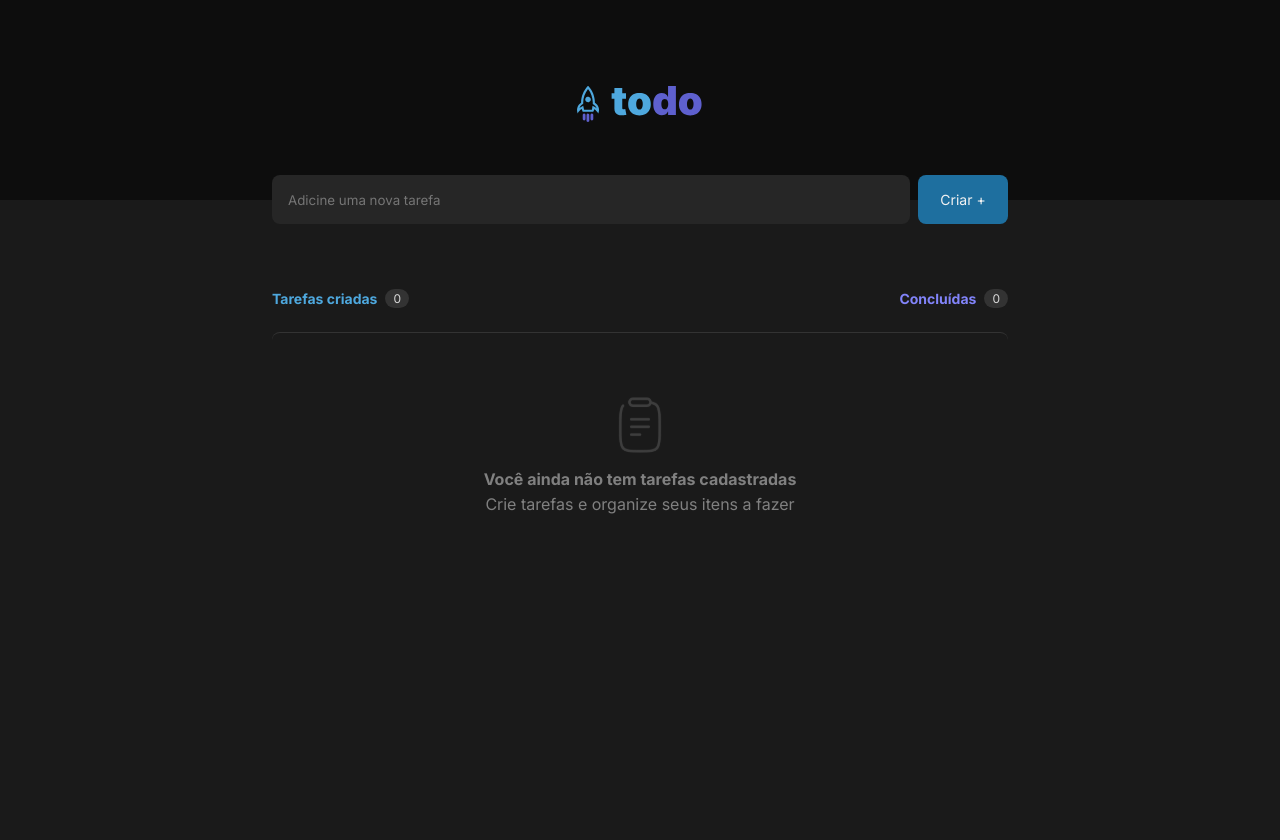
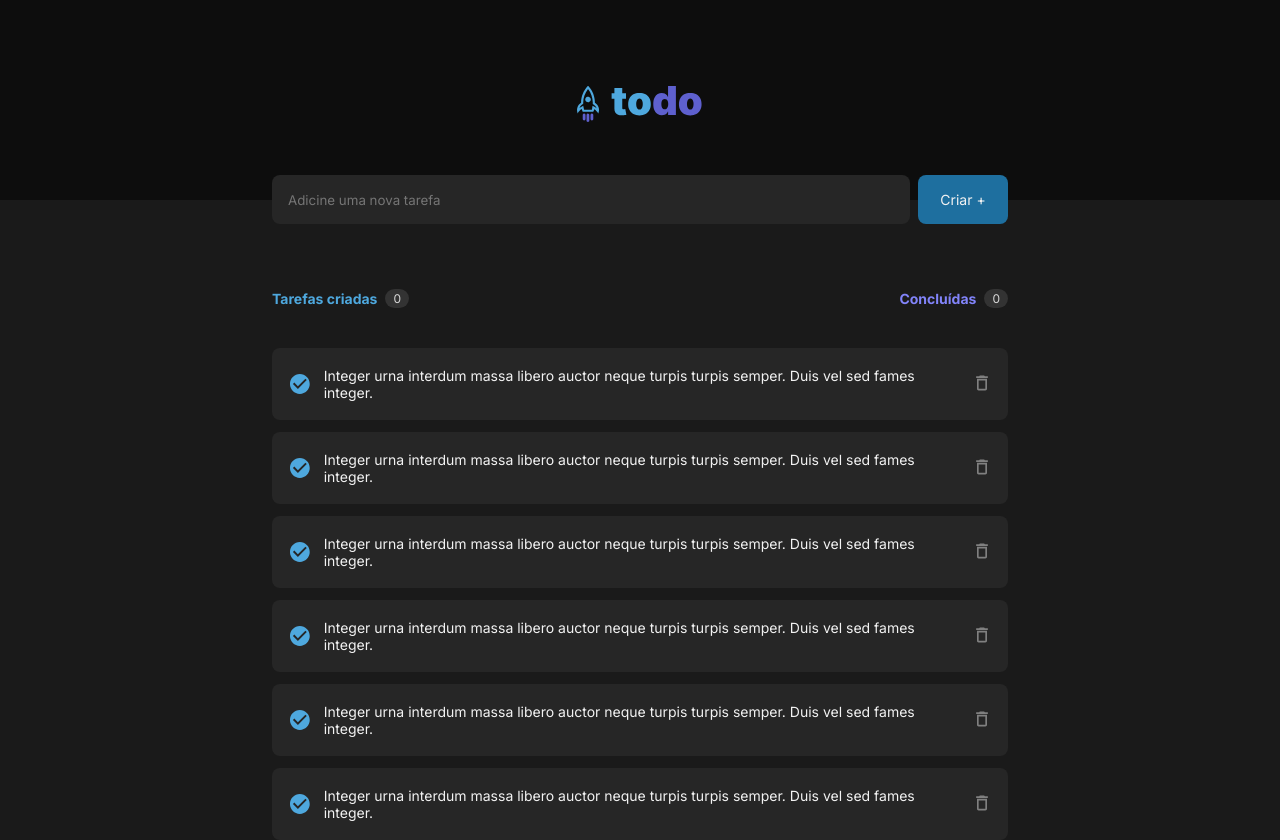
Before and after one commit to WilliamWJD/sis-todo, a React (Vite) app: page / in a window 1280 px wide. Before the commit the page ends 800 px from the top, so only its background shows below. Built offline with nearby package versions, Linux system fonts and the light colour scheme.

Commit message:
feat: listagem de tasks

```diff
--- a/package.json
+++ b/package.json
@@ -11,11 +11,13 @@
   "dependencies": {
     "react": "^18.2.0",
     "react-dom": "^18.2.0",
+    "react-icons": "^4.7.1",
     "styled-components": "^5.3.6"
   },
   "devDependencies": {
     "@types/react": "^18.0.26",
     "@types/react-dom": "^18.0.9",
+    "@types/react-icons": "^3.0.0",
     "@types/styled-components": "^5.1.26",
     "@vitejs/plugin-react": "^3.0.0",
     "typescript": "^4.9.3",
--- a/src/components/HeaderTasks/styles.ts
+++ b/src/components/HeaderTasks/styles.ts
@@ -4,6 +4,7 @@ export const Container = styled.div`
     width: 100%;
     max-width: 736px;
     margin-top: 65px;
+    margin-bottom: 40px;
 
     display: flex;
     flex-direction: row;
--- /dev/null
+++ b/src/components/Tasks/index.tsx
@@ -0,0 +1,17 @@
+import { MdCheckCircle, MdDeleteOutline } from 'react-icons/md'
+
+import { Container } from "./styles";
+
+export function Tasks() {
+    return (
+        <Container>
+            <div>
+                <MdCheckCircle size={24} color="#4EA8DE" />
+                <span>Integer urna interdum massa libero auctor neque turpis turpis semper. Duis vel sed fames integer.</span>
+            </div>
+            <button type="button">
+                <MdDeleteOutline size={20} color="#808080" />
+            </button>
+        </Container>
+    )
+}
--- /dev/null
+++ b/src/components/Tasks/styles.ts
@@ -0,0 +1,36 @@
+import styled from 'styled-components';
+
+export const Container = styled.div`
+    width: 100%;
+    height: 72px;
+    background-color: ${props => props.theme.colors.gray_500};
+    border-radius: 8px;
+    max-width: 736px;
+
+    padding: 16px;
+
+    display: flex;
+    align-items: center;
+    justify-content: space-between;
+
+    &:nth-child(n){
+        margin-top: 12px;
+    }
+
+    >div{
+        display: flex;
+        align-items: center;
+
+        span{
+            font-size: 14px;
+            color: ${props => props.theme.colors.gray_100};
+            margin-left: 12px;
+            margin-right: 12px;
+        }
+    }
+
+    button {
+        border: none;
+        background-color: transparent
+    }
+`;
--- a/src/pages/Home/index.tsx
+++ b/src/pages/Home/index.tsx
@@ -1,11 +1,15 @@
+import { useState } from 'react';
 import { EmptyTasks } from '../../components/EmptyTasks';
 import { Header } from '../../components/Header';
 import { HeaderTasks } from '../../components/HeaderTasks';
 import { NewTaskBox } from '../../components/NewTaskBox';
+import { Tasks } from '../../components/Tasks';
 
 import { Container, Content } from './styles';
 
 export function Home() {
+    const [tasks, setTasks] = useState(true);
+
     return (
         <Container>
             <Header />
@@ -13,7 +17,19 @@ export function Home() {
             <Content>
                 <NewTaskBox />
                 <HeaderTasks />
-                <EmptyTasks />
+                {!tasks ?
+                    (<EmptyTasks />) :
+                    (
+                        <>
+                            <Tasks />
+                            <Tasks />
+                            <Tasks />
+                            <Tasks />
+                            <Tasks />
+                            <Tasks />
+                        </>
+                    )
+                }
             </Content>
         </Container>
     )
```
Also changed, not shown: 1 other file (tests, documents, lock files or other folders).
